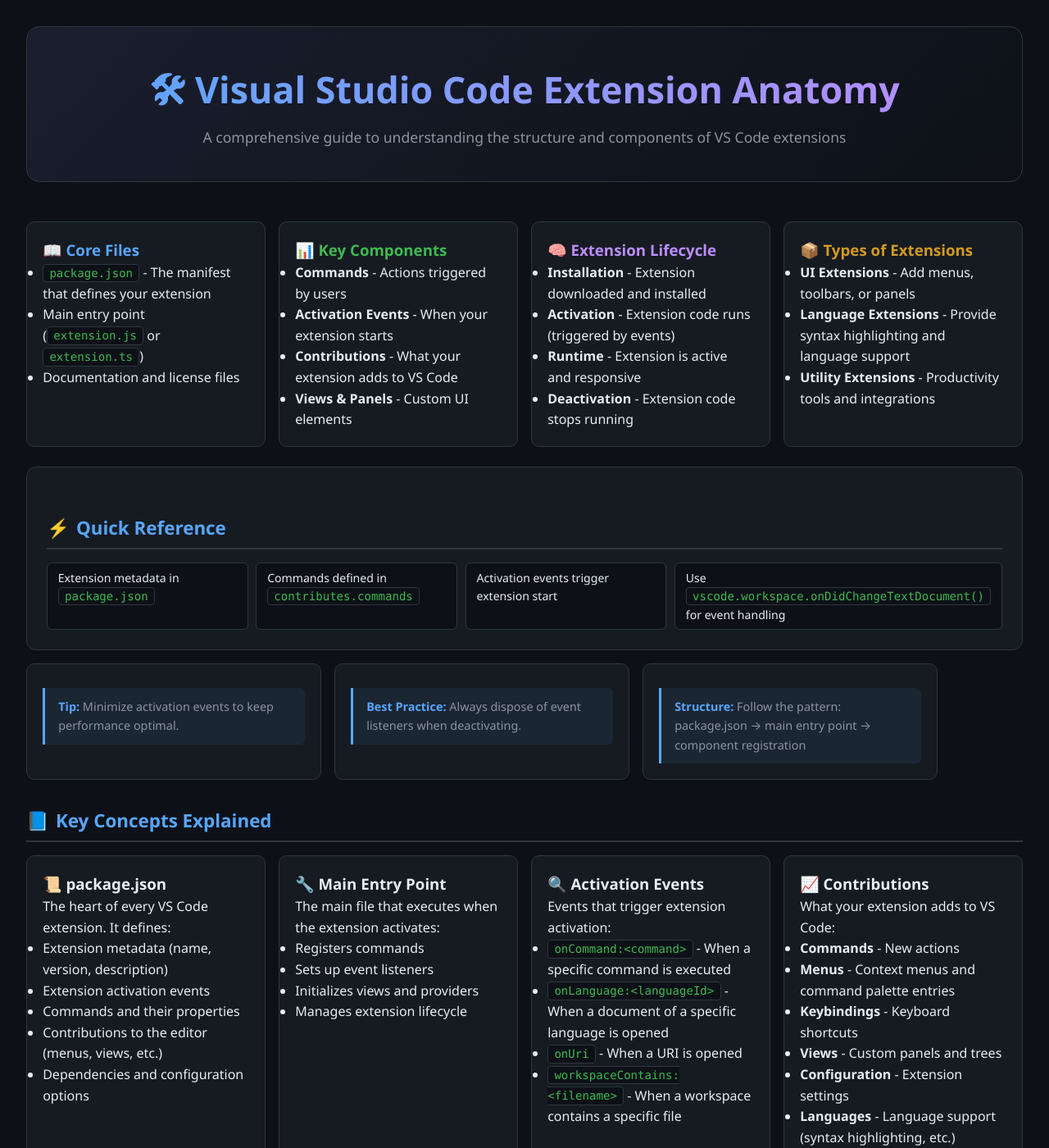
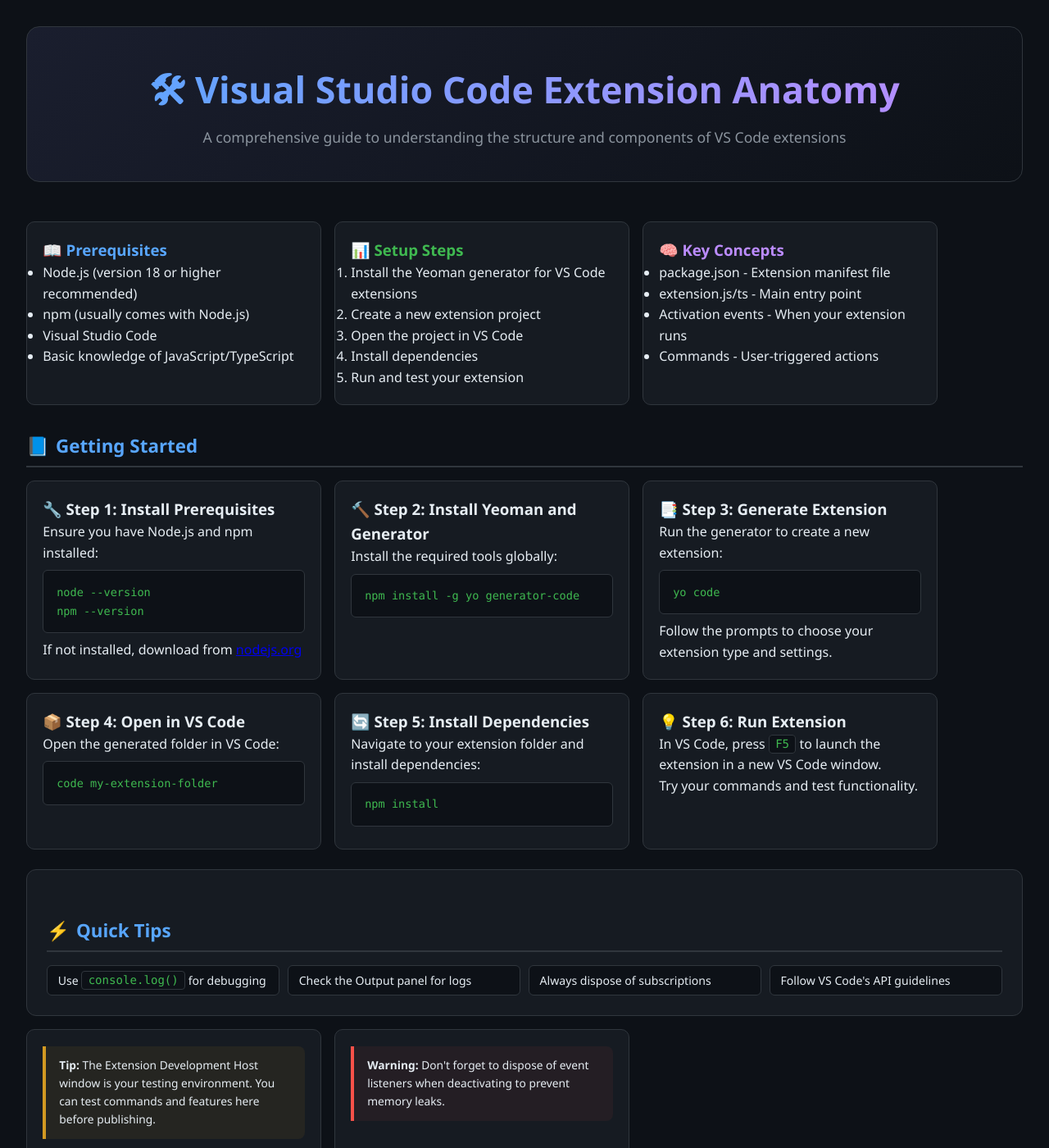
Before and after one commit to evannielsen/cheat-sheets, a Jekyll site: the page built from cheatsheets/vscode-extension-anatomy.md, in a window 1280 px wide and 1400 px high. Shown: the whole window at 82% size. Built offline with Jekyll 4.4.1, drawn with Linux system fonts in a browser that asks for light colours; some of the changed text lies outside the part shown.

```diff
--- a/cheatsheets/vscode-extension-anatomy.md
+++ b/cheatsheets/vscode-extension-anatomy.md
@@ -10,7 +10,102 @@
 
 <div class="card-grid">
   <div class="card-item">
-    <h3><span class="icon">&#x1F4D6;</span> <span class="accent-blue">Core Files</span></h3>
+    <h3><span class="icon">&#x1F4D6;</span> <span class="accent-blue">Prerequisites</span></h3>
+    <ul>
+      <li>Node.js (version 18 or higher recommended)</li>
+      <li>npm (usually comes with Node.js)</li>
+      <li>Visual Studio Code</li>
+      <li>Basic knowledge of JavaScript/TypeScript</li>
+    </ul>
+  </div>
+
+  <div class="card-item">
+    <h3><span class="icon">&#x1F4CA;</span> <span class="accent-green">Setup Steps</span></h3>
+    <ol>
+      <li>Install the Yeoman generator for VS Code extensions</li>
+      <li>Create a new extension project</li>
+      <li>Open the project in VS Code</li>
+      <li>Install dependencies</li>
+      <li>Run and test your extension</li>
+    </ol>
+  </div>
+
+  <div class="card-item">
+    <h3><span class="icon">&#x1F9E0;</span> <span class="accent-purple">Key Concepts</span></h3>
+    <ul>
+      <li>package.json - Extension manifest file</li>
+      <li>extension.js/ts - Main entry point</li>
+      <li>Activation events - When your extension runs</li>
+      <li>Commands - User-triggered actions</li>
+    </ul>
+  </div>
+</div>
+
+<h2 class="section-heading"><span class="icon">&#x1F4D8;</span> Getting Started</h2>
+
+<div class="card-grid">
+  <div class="card-item">
+    <h3><span class="icon">&#x1F527;</span> Step 1: Install Prerequisites</h3>
+    <p>Ensure you have Node.js and npm installed:</p>
+    <pre><code>node --version
+npm --version</code></pre>
+    <p>If not installed, download from <a href="https://nodejs.org/">nodejs.org</a></p>
+  </div>
+
+  <div class="card-item">
+    <h3><span class="icon">&#x1F528;</span> Step 2: Install Yeoman and Generator</h3>
+    <p>Install the required tools globally:</p>
+    <pre><code>npm install -g yo generator-code</code></pre>
+  </div>
+
+  <div class="card-item">
+    <h3><span class="icon">&#x1F4D1;</span> Step 3: Generate Extension</h3>
+    <p>Run the generator to create a new extension:</p>
+    <pre><code>yo code</code></pre>
+    <p>Follow the prompts to choose your extension type and settings.</p>
+  </div>
+
+  <div class="card-item">
+    <h3><span class="icon">&#x1F4E6;</span> Step 4: Open in VS Code</h3>
+    <p>Open the generated folder in VS Code:</p>
+    <pre><code>code my-extension-folder</code></pre>
+  </div>
+
+  <div class="card-item">
+    <h3><span class="icon">&#x1F504;</span> Step 5: Install Dependencies</h3>
+    <p>Navigate to your extension folder and install dependencies:</p>
+    <pre><code>npm install</code></pre>
+  </div>
+
+  <div class="card-item">
+    <h3><span class="icon">&#x1F4A1;</span> Step 6: Run Extension</h3>
+    <p>In VS Code, press <code>F5</code> to launch the extension in a new VS Code window.</p>
+    <p>Try your commands and test functionality.</p>
+  </div>
+</div>
+
+<div class="card-standalone">
+  <h2 class="section-heading"><span class="icon">&#x26A1;</span> Quick Tips</h2>
+  <div class="mini-grid">
+    <div class="mini-item">Use <code>console.log()</code> for debugging</div>
+    <div class="mini-item">Check the Output panel for logs</div>
+    <div class="mini-item">Always dispose of subscriptions</div>
+    <div class="mini-item">Follow VS Code's API guidelines</div>
+  </div>
+</div>
+
+<div class="card-grid" style="margin-bottom: 1rem;">
+  <div class="card-item">
+    <div class="tip-box"><strong>Tip:</strong> The Extension Development Host window is your testing environment. You can test commands and features here before publishing.</div>
+  </div>
+  <div class="card-item">
+    <div class="warning-box"><strong>Warning:</strong> Don't forget to dispose of event listeners when deactivating to prevent memory leaks.</div>
+  </div>
+</div>
+
+<div class="card-grid">
+  <div class="card-item">
+    <h3><span class="icon">&#x1F4DC;</span> Core Files</h3>
     <ul>
       <li><code>package.json</code> - The manifest that defines your extension</li>
       <li>Main entry point (<code>extension.js</code> or <code>extension.ts</code>)</li>
@@ -195,4 +290,75 @@
   </div>
 </div>
 
+<h2 class="section-heading"><span class="icon">&#x1F4B0;</span> Development Workflow</h2>
+
+<div class="card-grid">
+  <div class="card-item">
+    <h3><span class="icon">&#x1F4DC;</span> package.json</h3>
+    <p>Defines your extension's metadata and configuration:</p>
+    <ul>
+      <li>Name, version, description</li>
+      <li>Activation events</li>
+      <li>Commands and contributions</li>
+      <li>Dependencies</li>
+    </ul>
+  </div>
+
+  <div class="card-item">
+    <h3><span class="icon">&#x1F50D;</span> Main Entry Point</h3>
+    <p>The extension's main file (extension.js or extension.ts):</p>
+    <ul>
+      <li>Register commands</li>
+      <li>Set up event listeners</li>
+      <li>Initialize components</li>
+      <li>Handle activation/deactivation</li>
+    </ul>
+  </div>
+
+  <div class="card-item">
+    <h3><span class="icon">&#x1F4A5;</span> Testing & Debugging</h3>
+    <p>Use VS Code's built-in debugging features:</p>
+    <ul>
+      <li>Set breakpoints in your code</li>
+      <li>Use F5 to launch debug session</li>
+      <li>Test in the Extension Development Host</li>
+    </ul>
+  </div>
+
+  <div class="card-item">
+    <h3><span class="icon">&#x1F4B0;</span> Publishing</h3>
+    <p>Before publishing:</p>
+    <ul>
+      <li>Test thoroughly</li>
+      <li>Update README.md</li>
+      <li>Version your extension</li>
+      <li>Package for distribution</li>
+    </ul>
+  </div>
+</div>
+
+<h2 class="section-heading"><span class="icon">&#x1F4AC;</span> Common Commands</h2>
+
+<div class="card-grid">
+  <div class="card-item">
+    <p><strong>Create new extension:</strong></p>
+    <pre><code>yo code</code></pre>
+  </div>
+
+  <div class="card-item">
+    <p><strong>Install dependencies:</strong></p>
+    <pre><code>npm install</code></pre>
+  </div>
+
+  <div class="card-item">
+    <p><strong>Run extension:</strong></p>
+    <pre><code>F5 or Ctrl+F5</code></pre>
+  </div>
+
+  <div class="card-item">
+    <p><strong>Package extension:</strong></p>
+    <pre><code>npm run package</code></pre>
+  </div>
+</div>
+
 <p class="credits">Made with <span style="color: var(--accent-pink);">&#x2764;</span> for VS Code extension developers &mdash; keep building! &#x1F680;</p>
--- a/index.html
+++ b/index.html
@@ -44,6 +44,11 @@
     <h2>Azure to AWS Resource Mapping</h2>
     <p>Equivalent cloud resources between Microsoft Azure and Amazon Web Services</p>
   </a>
+  <a href="cheatsheets/opentelemetry-cheatsheet.html" class="card">
+    <div class="icon">&#x1F4C8;</div>
+    <h2>OpenTelemetry Cheat Sheet</h2>
+    <p>Understand and use OpenTelemetry for observability in distributed systems</p>
+  </a>
 </div>
 
 </body>
```
Also changed, not shown: cheatsheets/azure-aws-cheatsheet.md (+1 -0 lines), cheatsheets/opentelemetry-cheatsheet.md (added, +390 -0 lines), README.md.
